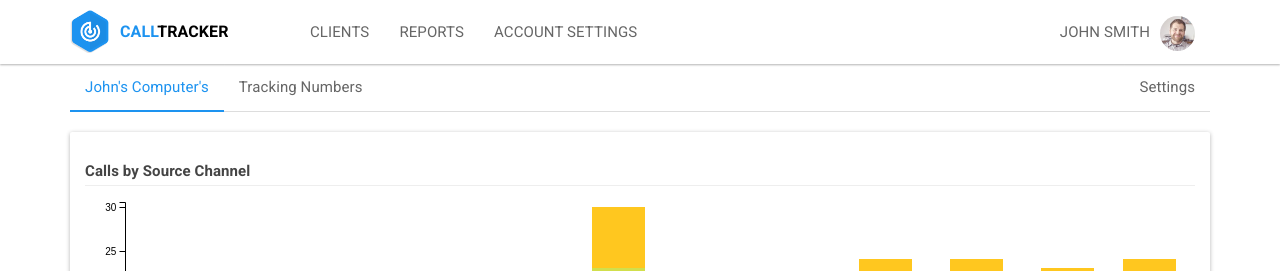
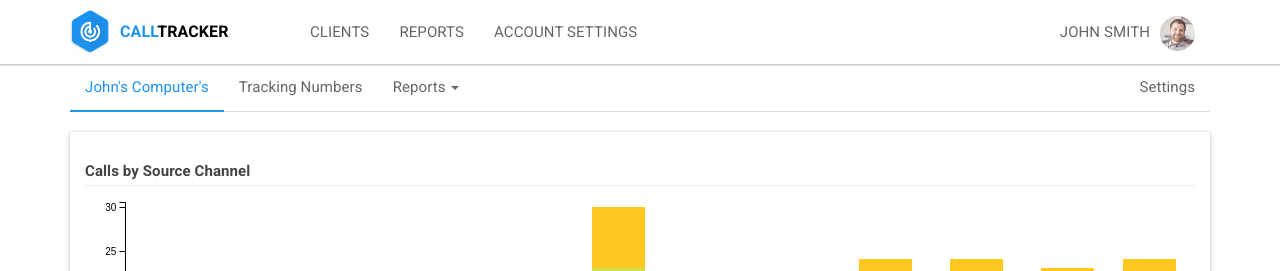
Before and after one commit to sumonst21/calltrackerio-site, a Jekyll site: the page built from report-source-channel.html, in a window 1280 px wide. Shown: the top 271 px of the page. Built offline with Jekyll 4.4.1, drawn with Linux system fonts in a browser that asks for light colours.

Commit message:
make the most more positive

```diff
--- a/_includes/sub-navbar.html
+++ b/_includes/sub-navbar.html
@@ -2,7 +2,17 @@
       <div class="col-md-12">
         <ul class="nav nav-tabs border-bottom-grey" role="tablist">
           <li role="presentation" class="active"><a href="#home" aria-controls="home" role="tab" data-toggle="tab">John's Computer's</a></li>
-          <li role="presentation"><a href="#profile" aria-controls="profile" role="tab" data-toggle="tab">Tracking Numbers</a></li>
+          <li role="presentation"><a href="#numbers" aria-controls="profile" role="tab" data-toggle="tab">Tracking Numbers</a></li>
+          <li class="dropdown">
+          <a class="dropdown-toggle" data-toggle="dropdown" href="#" aria-expanded="true">
+            Reports <span class="caret"></span>
+          </a>
+	          <ul class="dropdown-menu">
+	          	<li><a href="#dropdown1" data-toggle="tab">Calls by Hour</a></li>
+	            <li><a href="#dropdown1" data-toggle="tab">Calls by Web Channel</a></li>
+	            <li><a href="#dropdown1" data-toggle="tab">Missed Calls</a></li>
+	          </ul>
+        	</li>
           <li class="pull-right" role="presentation"><a href="#settings" aria-controls="settings" role="tab" data-toggle="tab">Settings</a></li>
         </ul>
       </div>
```
Also changed, not shown: _posts/2015-05-09-be-a-better-leader-with-less-email-more-talking.md (renamed from _posts/2015-05-09-stop-emailing-your-team-and-start-talking.md), images/posts/2015-05-09-just-say-no-to-email.png.
